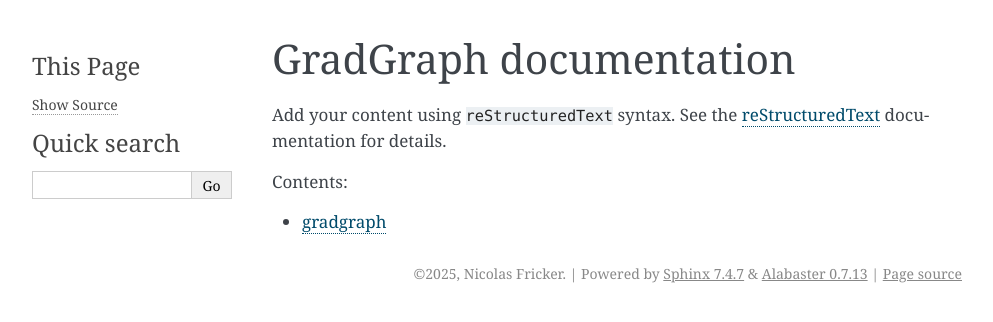
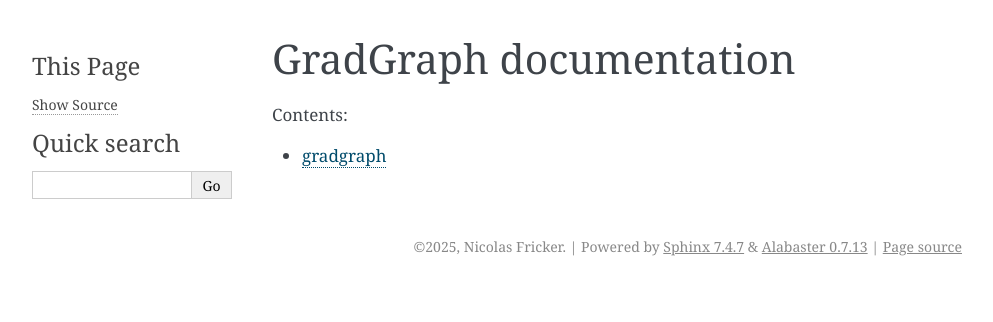
Before and after one commit to Fricker95/gradgraph, a Sphinx documentation site: the page built from docs/source/index.rst, in a window 1280 px wide. Shown: the top 322 px of the page, without its empty margins (148-1141 px from the left). Built offline with Sphinx 7.4.7, drawn with Linux system fonts in a browser that asks for light colours; pages that are not in the unit, such as notebooks, are missing from menus.

Commit message:
readthedocs conf

```diff
--- a/docs/source/conf.py
+++ b/docs/source/conf.py
@@ -15,6 +15,8 @@
 copyright = '2025, Nicolas Fricker'
 author = 'Nicolas Fricker'
 release = '1.0.0'
+
+root_doc = "index"
 
 extensions = [
     'sphinx.ext.autodoc',
--- a/docs/source/index.rst
+++ b/docs/source/index.rst
@@ -1,10 +1,5 @@
 GradGraph documentation
 =======================
-
-Add your content using ``reStructuredText`` syntax. See the
-`reStructuredText <https://www.sphinx-doc.org/en/master/usage/restructuredtext/index.html>`_
-documentation for details.
-
 
 .. toctree::
    :maxdepth: 2
```
